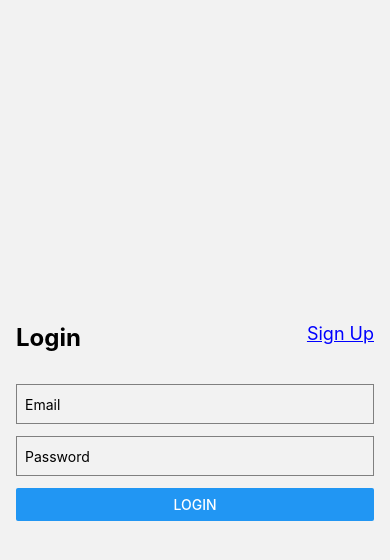
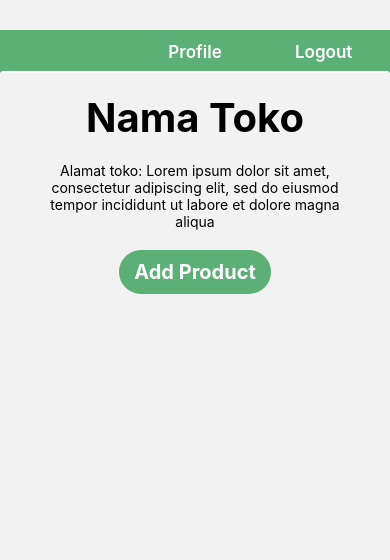
Before and after one commit to Imygination/ThriftyBite-Seller, a React Native app in the folder ClientSeller/: screen /ProfilePage in a window 390 px wide. Before the commit this address had no page. Shown: the top 560 px of the page. Built offline with nearby package versions, Linux system fonts and the light colour scheme.

Commit message:
feat: add header in profile page

```diff
--- a/ClientSeller/package.json
+++ b/ClientSeller/package.json
@@ -4,6 +4,7 @@
   "main": "node_modules/expo/AppEntry.js",
   "scripts": {
     "start": "expo start",
+    "tunnel": "expo start --tunnel",
     "android": "expo start --android",
     "ios": "expo start --ios",
     "web": "expo start --web"
--- a/ClientSeller/src/navigator/MainStack.js
+++ b/ClientSeller/src/navigator/MainStack.js
@@ -4,11 +4,13 @@ import LoginPage from "../screens/LoginPage";
 import SignUpPage from "../screens/SignUpPage";
 import CreateFood from "../screens/CreateFood";
 import CreateStore from "../screens/CreateStore";
+import ProfilePage from "../screens/ProfilePage";
 
 function MainStack() {
     const Stack = createNativeStackNavigator()
   return (
     <Stack.Navigator screenOptions={{headerShown:false}}>
+        <Stack.Screen name="ProfilePage" component={ProfilePage}></Stack.Screen>
         <Stack.Screen name="LoginPage" component={LoginPage}></Stack.Screen>
         <Stack.Screen name="SignUpPage" component={SignUpPage}></Stack.Screen>
         <Stack.Screen name="CreateFood" component={CreateFood}></Stack.Screen>
--- /dev/null
+++ b/ClientSeller/src/screens/ProfilePage.js
@@ -0,0 +1,91 @@
+import { View, Text, StyleSheet, TouchableOpacity } from "react-native";
+
+function ProfilePage() {
+    return (
+        <>
+            <View style={styles.header}>
+                <View style={styles.navbar}>
+                    <Text style={styles.navItem}>
+                    </Text>
+                    <Text style={styles.navItem}>
+                        Profile
+                    </Text>
+                    <Text style={styles.navItem}>
+                        Logout
+                    </Text>
+                </View>
+                <Text style={styles.title}>
+                    Nama Toko
+                </Text>
+                <Text style={styles.subTitle}>
+                    Alamat toko: Lorem ipsum dolor sit amet, consectetur adipiscing elit, sed do eiusmod tempor incididunt ut labore et dolore magna aliqua
+                </Text>
+                <TouchableOpacity>
+                    <Text style={styles.addButton}>
+                        Add Product
+                    </Text>
+                </TouchableOpacity>
+            </View>
+            <View style={styles.content}>
+            </View>
+        </>
+    );
+}
+
+const styles = StyleSheet.create({
+    header: {
+        // backgroundColor: "#5db075",
+        flex: 1,
+    },
+    navbar: {
+        backgroundColor: "#5db075",
+        marginTop: 30,
+        paddingVertical: 10,
+        width: "100%",
+        flexDirection: "row",
+        justifyContent: "space-around",
+        borderTopColor: "transparent",
+        borderEndColor: "transparent",
+        borderStartColor: "transparent",
+        borderBottomColor: "white",
+        borderWidth: 2,
+        paddingBottom: 9
+    },
+    navItem: {
+        flex: 1,
+        textAlign: "center",
+        color: "white",
+        fontWeight: "600",
+        fontSize: 17,
+    },
+    title: {
+        marginTop: 20,
+        fontSize: 40,
+        fontWeight: "bold",
+        textAlign: "center",
+        // color: "white"
+    },
+    subTitle: {
+        textAlign: "center",
+        marginHorizontal: 30,
+        marginTop: 20,
+        // color: "white"
+    },
+    addButton:{
+        marginTop: 20,
+        textAlign: "center",
+        alignSelf: "center",
+        fontSize: 20,
+        fontWeight: "bold",
+        backgroundColor: "#5db075",
+        paddingVertical: 10,
+        paddingHorizontal: 15,
+        borderRadius: 50,
+        color: "white"
+    },
+    content: {
+        flex: 2
+    }
+})
+
+export default ProfilePage;
```
